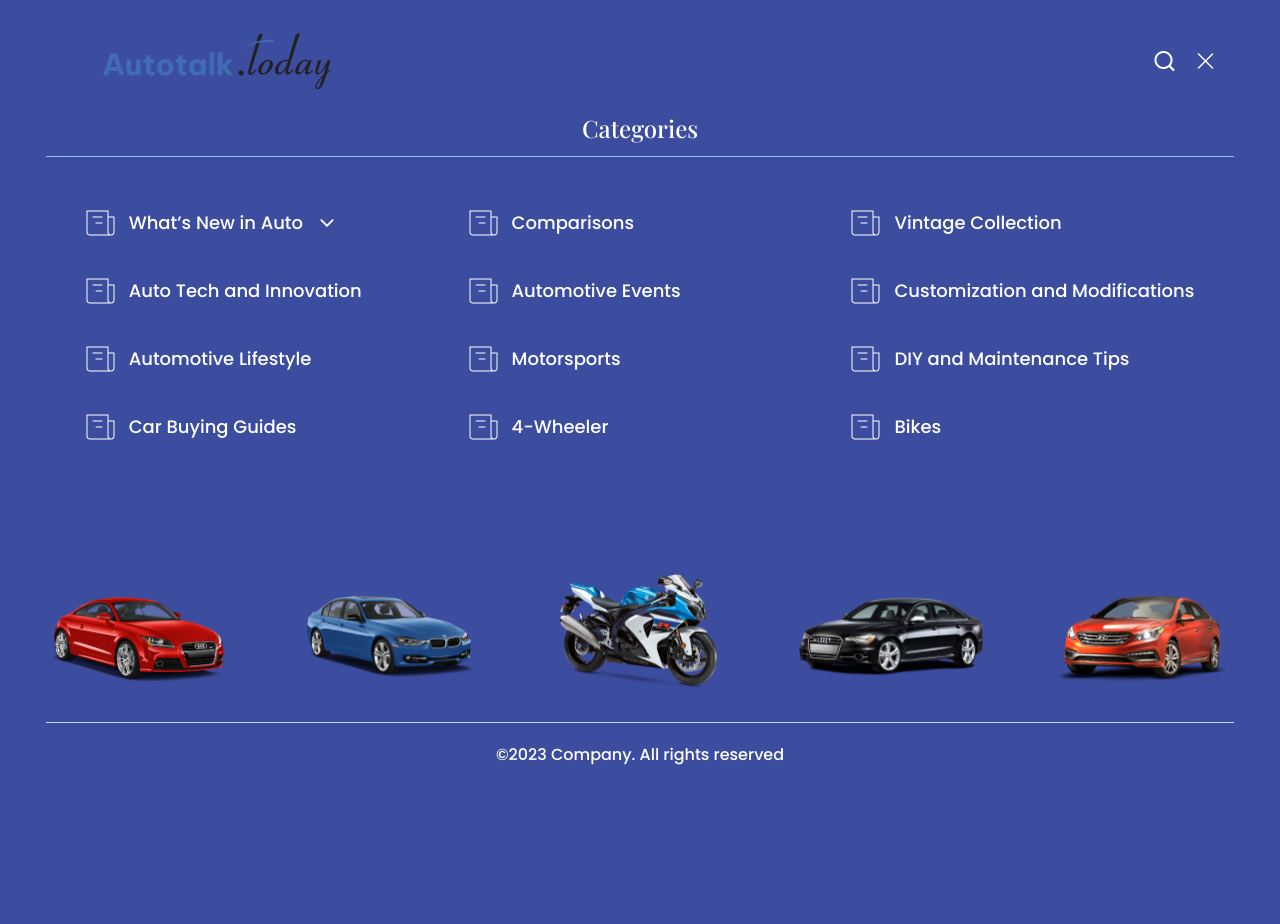
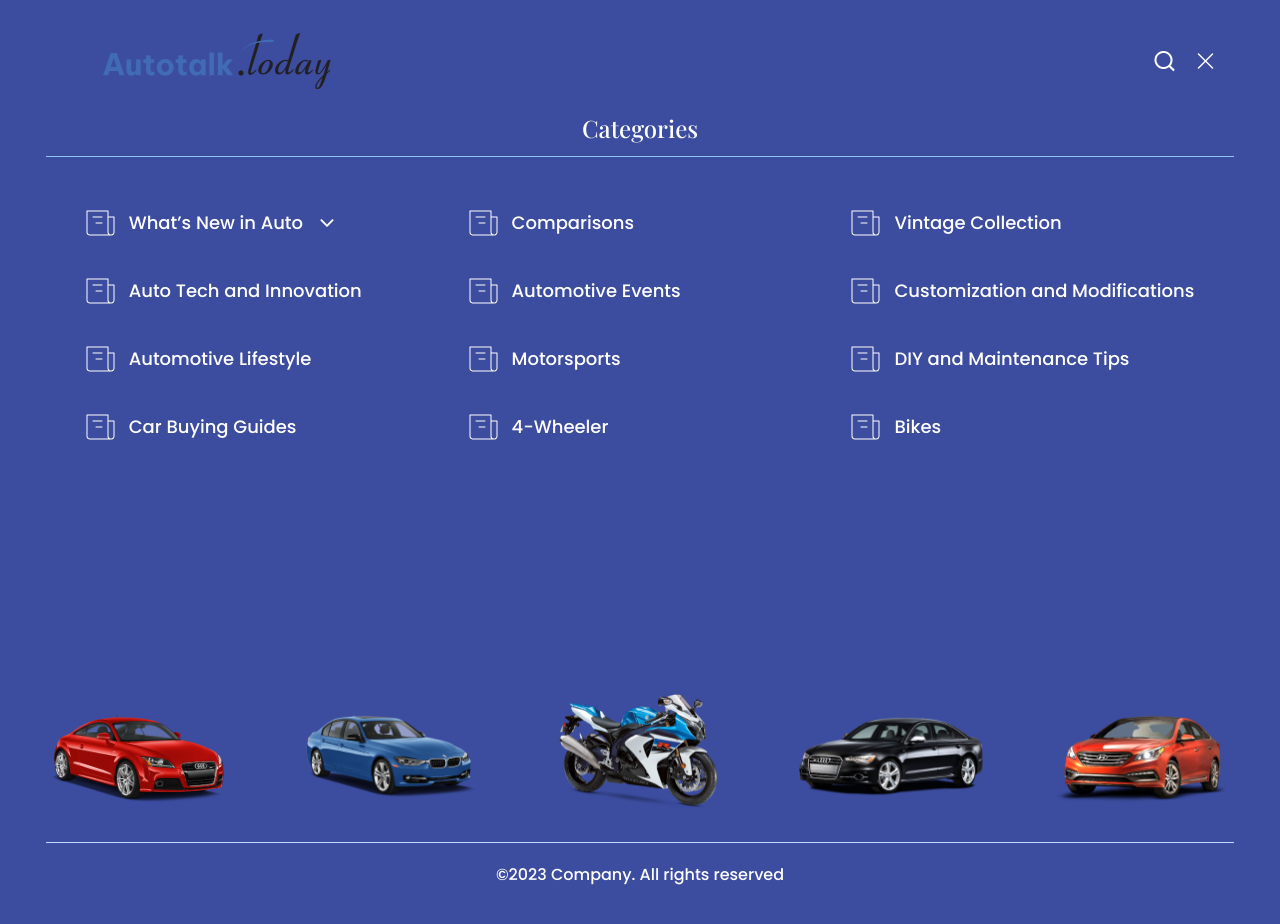
Before and after one commit to AyushSths/Autotalk, a React (Vite) app: page /Autotalk/Menu_categories in a window 1280 px wide. Both pictures are taken after a click on the icon 1252 px from the left and 85 px from the top of the page. Shown: the top 924 px of the page. Built offline with nearby package versions, Linux system fonts and the light colour scheme; a web font is replaced by a local one.

Commit message:
updated dropdown

```diff
--- a/src/Components/Menu_categories.jsx
+++ b/src/Components/Menu_categories.jsx
@@ -131,7 +131,7 @@
                             </div>
                         </div>
                     </div>
-                    <div className="footer mt-[80px]">
+                    <div className={`footer p-5 md:p-0  ${dropdown ? 'mt-[40px] md:mt-[70px]' : 'mt-[100px] md:mt-[200px]'}`}>
                         <div className="car_images flex justify-between items-center">
                             <img src={red_car} alt="" className='w-[53.33px] md:w-[130px] xl:w-[185.12px]' />
                             <img src={blue_car} alt="" className='w-[53.33px] md:w-[130px] xl:w-[185.12px]' />
```
